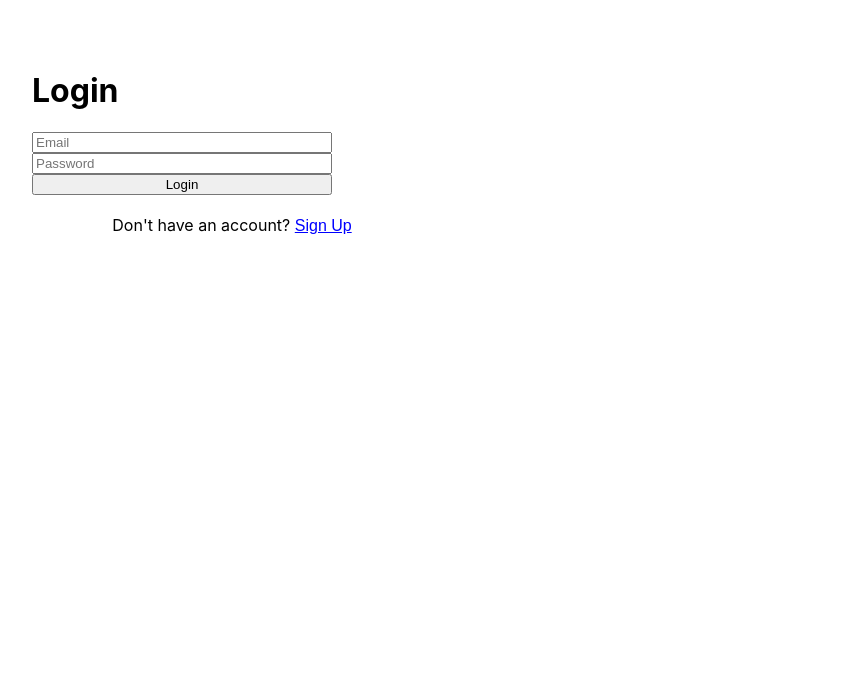
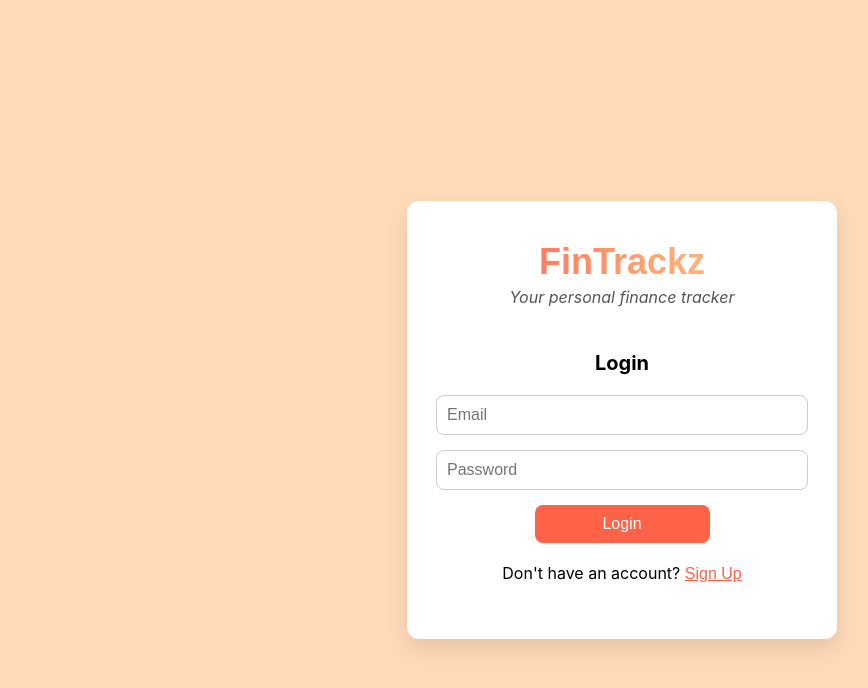
Before and after one commit to ashrafazmil09/fintrackz-frontend, a React (Create React App) app: page / in a window 1280 px wide. Shown: the top 688 px of the page, without its empty margins (18-886 px from the left). Built offline with nearby package versions, Linux system fonts and the light colour scheme.

Commit message:
Cosmetics refinements on login and register

```diff
--- a/src/components/LoginForm.js
+++ b/src/components/LoginForm.js
@@ -10,10 +10,59 @@ export default function LoginForm({ onSubmit }) {
   };
 
   return (
-    <form onSubmit={handleSubmit} style={{ display: "flex", flexDirection: "column", width: 300 }}>
-      <input type="email" placeholder="Email" value={email} onChange={(e) => setEmail(e.target.value)} required />
-      <input type="password" placeholder="Password" value={password} onChange={(e) => setPassword(e.target.value)} required />
-      <button type="submit">Login</button>
+    <form
+      onSubmit={handleSubmit}
+      style={{
+        display: "flex",
+        flexDirection: "column",
+        width: "100%",
+        gap: 15, // space between inputs
+        alignItems: "center", // center inputs horizontally
+      }}
+    >
+      <input
+        type="email"
+        placeholder="Email"
+        value={email}
+        onChange={(e) => setEmail(e.target.value)}
+        required
+        style={{
+          width: "100%",
+          padding: 10,
+          borderRadius: 8,
+          border: "1px solid #ccc",
+          fontSize: 16,
+        }}
+      />
+      <input
+        type="password"
+        placeholder="Password"
+        value={password}
+        onChange={(e) => setPassword(e.target.value)}
+        required
+        style={{
+          width: "100%",
+          padding: 10,
+          borderRadius: 8,
+          border: "1px solid #ccc",
+          fontSize: 16,
+        }}
+      />
+      <button
+        type="submit"
+        style={{
+          width: "50%",
+          padding: 10,
+          borderRadius: 8,
+          border: "none",
+          backgroundColor: "#FF6347",
+          color: "#fff",
+          fontSize: 16,
+          cursor: "pointer",
+        }}
+      >
+        Login
+      </button>
     </form>
   );
 }
--- a/src/components/RegistrationForm.js
+++ b/src/components/RegistrationForm.js
@@ -16,8 +16,9 @@ export default function RegistrationForm({ onSubmit }) {
       style={{
         display: "flex",
         flexDirection: "column",
-        width: 300,
-        gap: 10,
+        width: "100%",
+        gap: 15, // space between inputs
+        alignItems: "center", // center inputs horizontally
       }}
     >
       <input
@@ -26,6 +27,13 @@ export default function RegistrationForm({ onSubmit }) {
         value={username}
         onChange={(e) => setUsername(e.target.value)}
         required
+        style={{
+          width: "100%",
+          padding: 10,
+          borderRadius: 8,
+          border: "1px solid #ccc",
+          fontSize: 16,
+        }}
       />
       <input
         type="email"
@@ -33,6 +41,13 @@ export default function RegistrationForm({ onSubmit }) {
         value={email}
         onChange={(e) => setEmail(e.target.value)}
         required
+        style={{
+          width: "100%",
+          padding: 10,
+          borderRadius: 8,
+          border: "1px solid #ccc",
+          fontSize: 16,
+        }}
       />
       <input
         type="password"
@@ -40,8 +55,27 @@ export default function RegistrationForm({ onSubmit }) {
         value={password}
         onChange={(e) => setPassword(e.target.value)}
         required
+        style={{
+          width: "100%",
+          padding: 10,
+          borderRadius: 8,
+          border: "1px solid #ccc",
+          fontSize: 16,
+        }}
       />
-      <button type="submit" style={{ padding: "8px 12px" }}>
+      <button
+        type="submit"
+        style={{
+          width: "50%",
+          padding: 10,
+          borderRadius: 8,
+          border: "none",
+          backgroundColor: "#FF6347",
+          color: "#fff",
+          fontSize: 16,
+          cursor: "pointer",
+        }}
+      >
         Register
       </button>
     </form>
--- a/src/pages/Login.jsx
+++ b/src/pages/Login.jsx
@@ -16,17 +16,67 @@ export default function Login() {
   };
 
   return (
-    <div style={{ padding: 50, maxWidth: 400 }}>
-      <h1>Login</h1>
+    <div
+      style={{
+        backgroundColor: "#FFDAB9", // peach background
+        minHeight: "100vh",
+        display: "flex",
+        justifyContent: "center",
+        alignItems: "center",
+        padding: 20,
+      }}
+    >
+      <div
+        style={{
+          backgroundColor: "#fff",
+          padding: 40,
+          borderRadius: 12,
+          boxShadow: "0 10px 20px rgba(0,0,0,0.1)",
+          width: 350,
+          maxWidth: "90%",
+          textAlign: "center",
+          display: "flex",
+          flexDirection: "column",
+          alignItems: "center",
+        }}
+      >
+        <h1
+            style={{
+                fontFamily: "'Poppins', sans-serif",
+                fontSize: 36,
+                fontWeight: "700",
+                background: "linear-gradient(90deg, #FF7E5F, #FEB47B)",
+                WebkitBackgroundClip: "text",
+                WebkitTextFillColor: "transparent",
+                margin: 0,
+            }}
+        >
+            FinTrackz
+        </h1>
+        <p
+            style={{
+                margin: 0,
+                marginTop: 4,
+                marginBottom: 30,
+                fontSize: 16,
+                color: "#555",
+                fontStyle: "italic",
+            }}
+        >
+            Your personal finance tracker
+        </p>
+        <h1 style={{ marginBottom: 20, fontSize: 20 }}>Login</h1>
+        <div style={{ width: "100%" }}>
           <LoginForm onSubmit={handleLogin} />
-      <p style={{ marginTop: 20, textAlign: "center" }}>
+        </div>
+        <p style={{ marginTop: 20 }}>
           Don't have an account?{" "}
           <button
             onClick={() => navigate("/register")}
             style={{
               border: "none",
               background: "none",
-            color: "blue",
+              color: "#FF6347",
               cursor: "pointer",
               textDecoration: "underline",
               padding: 0,
@@ -37,5 +87,6 @@ export default function Login() {
           </button>
         </p>
       </div>
+    </div>
   );
 }
--- a/src/pages/Registration.jsx
+++ b/src/pages/Registration.jsx
@@ -16,12 +16,59 @@ export default function Registration() {
   };
 
   return (
-    <div style={{ padding: 50 }}>
-      <h1>Register</h1>
+    <div
+      style={{
+        minHeight: "100vh",
+        display: "flex",
+        justifyContent: "center",
+        alignItems: "center",
+        backgroundColor: "#FFDAB9", // peach background
+        padding: 20,
+      }}
+    >
+      <div
+        style={{
+          backgroundColor: "#fff",
+          padding: 40,
+          borderRadius: 12,
+          boxShadow: "0 10px 20px rgba(0,0,0,0.1)",
+          width: 350,
+          maxWidth: "90%",
+          textAlign: "center",
+          display: "flex",
+          flexDirection: "column",
+          alignItems: "center",
+        }}
+      >
+        <h1
+            style={{
+                fontFamily: "'Poppins', sans-serif",
+                fontSize: 36,
+                fontWeight: "700",
+                background: "linear-gradient(90deg, #FF7E5F, #FEB47B)",
+                WebkitBackgroundClip: "text",
+                WebkitTextFillColor: "transparent",
+                margin: 0,
+            }}
+        >
+            FinTrackz
+        </h1>
+        <p
+            style={{
+                margin: 0,
+                marginTop: 4,
+                marginBottom: 30,
+                fontSize: 16,
+                color: "#555",
+                fontStyle: "italic",
+            }}
+        >
+            Your personal finance tracker
+        </p>
+        <h1 style={{ marginBottom: 20, fontSize: 20 }}>Register</h1>
         <RegistrationForm onSubmit={handleRegister} />
 
-      {/* Link to login */}
-      <p style={{ marginTop: 20 }}>
+        <p style={{ marginTop: 20, fontSize: 14 }}>
           Already have an account?{" "}
           <span
             style={{ color: "blue", cursor: "pointer", textDecoration: "underline" }}
@@ -31,5 +78,6 @@ export default function Registration() {
           </span>
         </p>
       </div>
+    </div>
   );
 }
```
Lines whose indentation alone changed are shown as unchanged.
